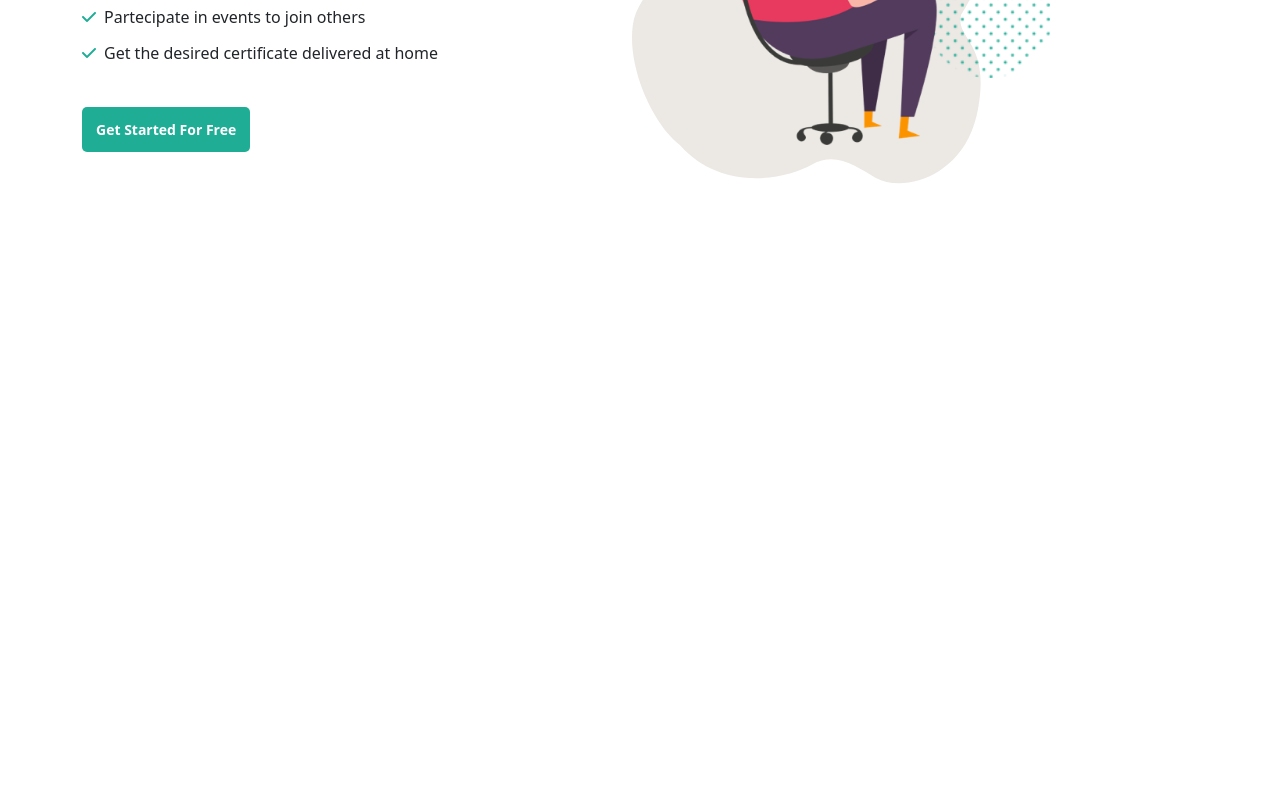
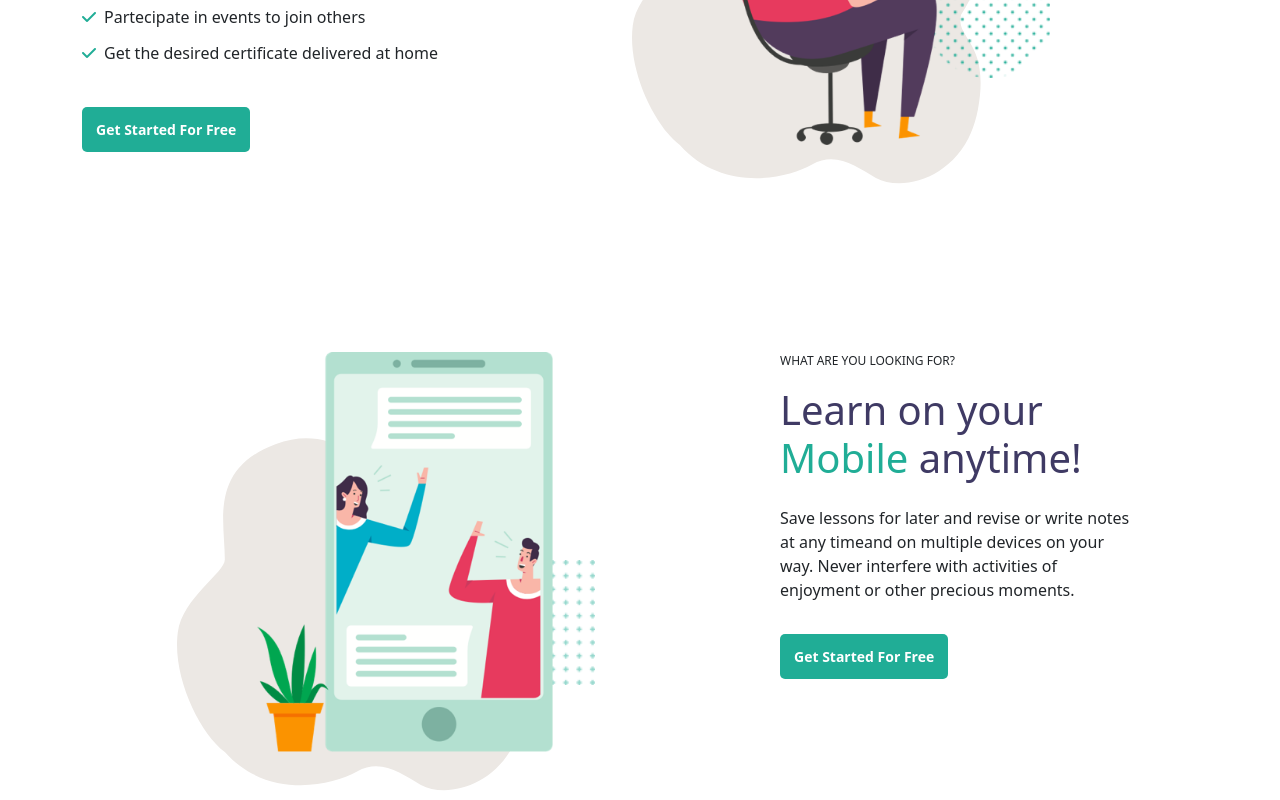
Before and after one commit to simone-danzeri/proj-html-vuejs, a Vue app: page / in a window 1280 px wide. Shown: the part 3932-4732 px from the top of the page. Before the commit the page ends 4132 px from the top, so only its background shows below. Built offline with nearby package versions, Linux system fonts and the light colour scheme.

Commit message:
feat: completata sezione AppCourses

```diff
--- a/src/components/AppCourses.vue
+++ b/src/components/AppCourses.vue
@@ -167,6 +167,23 @@
                     </div>
                 </div>
             </div>
+            <div class="row ms-more-mt">
+                <div class="col-5 ms-move-right">
+                    <div class="ms-images-container d-flex">
+                        <img class="ms-img" src="../assets/img/home-5-image-02.png" alt="">
+                        <div class="ms-pozza"></div>
+                        <img class="ms-dotted-img" src="../assets/img/maxcoach-shape-07-100x100.png" alt="">
+                    </div>
+                </div>
+                <div class="col-4 ms-5">
+                    <div class="ms-card-container">
+                        <p class="ms-thin ms-small">WHAT ARE YOU LOOKING FOR?</p>
+                        <h1>Learn on your <span class="ms-thin ms-green">Mobile</span> anytime!</h1>
+                        <p class="ms-thin py-3">Save lessons for later and revise or write notes at any timeand on multiple devices on your way. Never interfere with activities of enjoyment or other precious moments.</p>
+                        <button>Get Started For Free</button>
+                    </div>
+                </div>
+            </div>
         </div>
     </section>
 </template>
@@ -204,8 +221,14 @@
 .ms-mt{
     margin-top: 60px;
 }
+.ms-more-mt{
+    margin-top: 200px;
+}
 .ms-move{
     margin-left: 250px;
+}
+.ms-move-right{
+    margin-left: 175px;
 }
 /* STILI */
 .ms-card-container{
```
